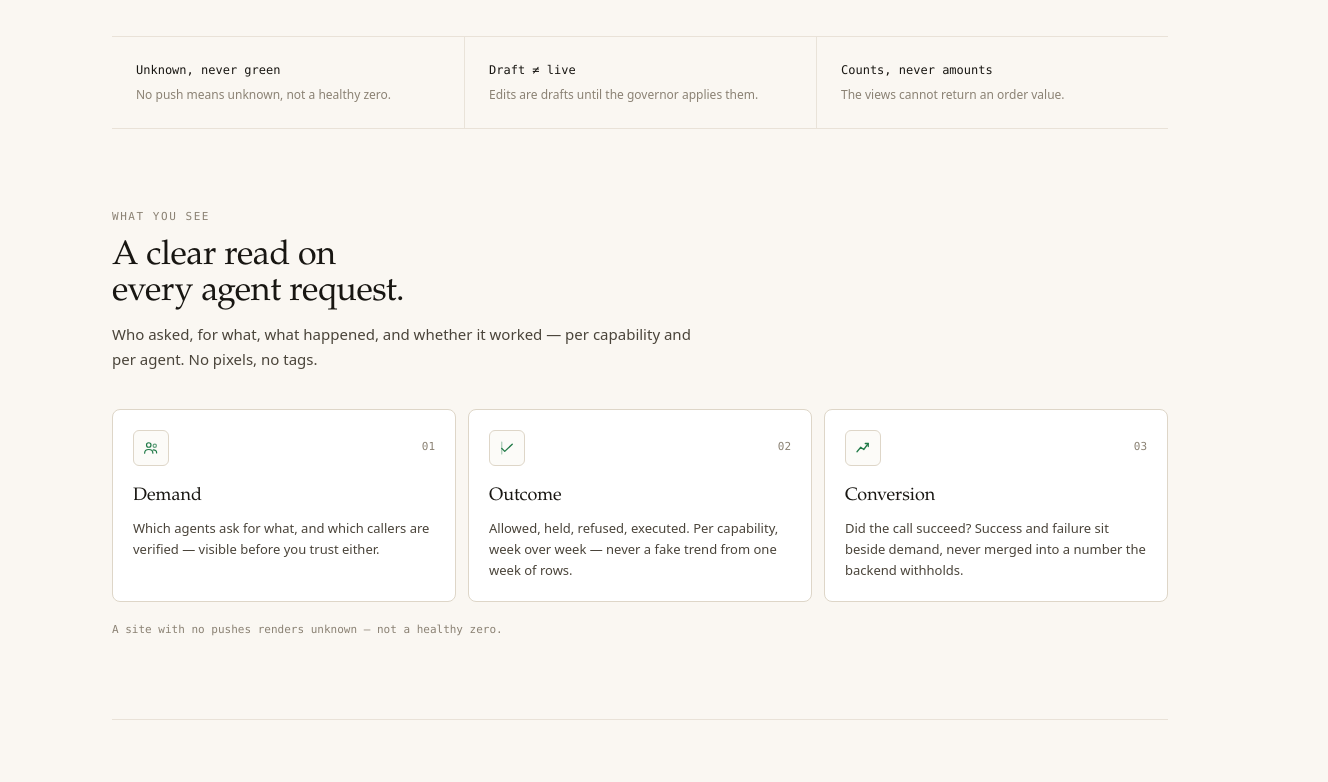
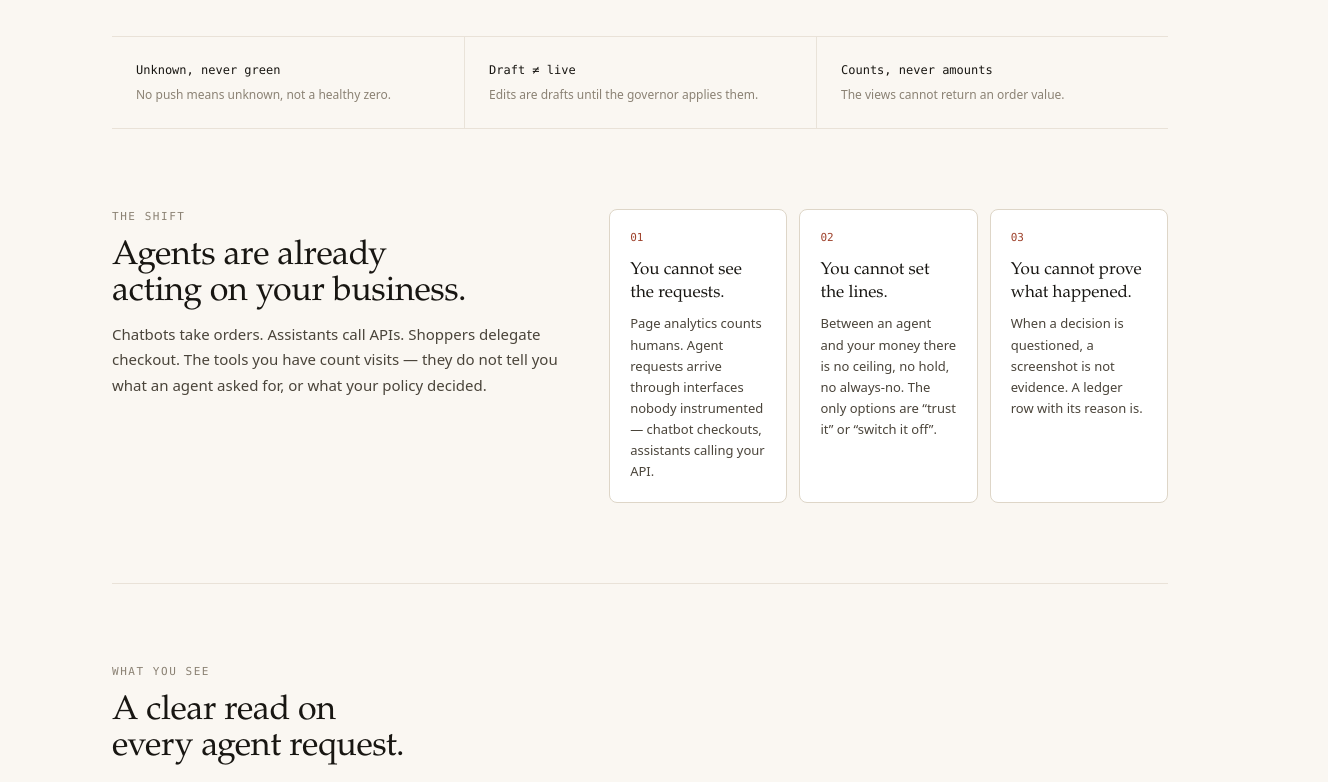
Before and after one commit to rawatarpit/agentport-ui, a Next.js app: page /home in a window 1280 px wide. Shown: the part 760-1542 px from the top of the page, 1328 px wide, since content can reach past the window. Built offline with nearby package versions, Linux system fonts and the light colour scheme.

Commit message:
feat(landing): deeper design pass — why, control, flow, invite form

```diff
--- a/app/home/page.tsx
+++ b/app/home/page.tsx
@@ -48,6 +48,21 @@ const EXAMPLE_ROWS = [
   },
 ]
 
+const PROBLEMS = [
+  {
+    title: 'You cannot see the requests.',
+    body: 'Page analytics counts humans. Agent requests arrive through interfaces nobody instrumented — chatbot checkouts, assistants calling your API.',
+  },
+  {
+    title: 'You cannot set the lines.',
+    body: 'Between an agent and your money there is no ceiling, no hold, no always-no. The only options are “trust it” or “switch it off”.',
+  },
+  {
+    title: 'You cannot prove what happened.',
+    body: 'When a decision is questioned, a screenshot is not evidence. A ledger row with its reason is.',
+  },
+]
+
 const PILLARS = [
   {
     title: 'Demand',
@@ -81,6 +96,21 @@ const STEPS = [
     n: '3',
     title: 'Watch the proof',
     body: 'Every decision lands on your ledger with its reason. When a site goes quiet, the console says unknown — never green.',
+  },
+]
+
+const FLOW = [
+  {
+    label: 'Discovery',
+    body: 'Your site publishes a small, advisory manifest that points agents at the hosted governor. Nothing on your site decides anything.',
+  },
+  {
+    label: 'Decision',
+    body: 'The governor verifies the caller, evaluates your ordered policy, then executes or refuses. Your ceilings and holds run first.',
+  },
+  {
+    label: 'Proof',
+    body: 'Every decision is written to your ledger with its reason and digest. Counts and decisions — never your order values.',
   },
 ]
 
@@ -162,8 +192,8 @@ const PILOT_TERMS = [
 ]
 
 const NAV = [
+  { href: '#problem', label: 'Why' },
   { href: '#see', label: 'What you see' },
-  { href: '#control', label: 'What you control' },
   { href: '#how', label: 'How it works' },
   { href: '#contact', label: 'Pilot' },
 ]
@@ -178,7 +208,7 @@ export default function HomePage() {
   return (
     <div className="min-h-screen">
       <header className="sticky top-0 z-40 border-b border-ink-line/70 bg-ink/80 backdrop-blur-md">
-        <div className="mx-auto flex w-full max-w-[1120px] items-center justify-between gap-4 px-5 py-3.5 sm:px-8">
+        <div className="mx-auto flex w-full max-w-[1120px] items-center justify-between gap-3 px-5 py-3.5 sm:px-8">
           <Link href="/" aria-label="AgentPort home" className="shrink-0">
             <AgentPortLogo />
           </Link>
@@ -199,10 +229,10 @@ export default function HomePage() {
             <div className="hidden w-28 sm:block">
               <ThemeToggle />
             </div>
-            <Link href="/login" className="btn px-4 py-2">
+            <Link href="/login" className="btn hidden px-4 py-2 sm:inline-flex">
               Sign in
             </Link>
-            <a href="#contact" className="btn btn-primary px-4 py-2">
+            <a href="#contact" className="btn btn-primary px-3 py-1.5 sm:px-4 sm:py-2">
               Request an invite
             </a>
           </div>
@@ -220,6 +250,13 @@ export default function HomePage() {
               backgroundSize: '22px 22px',
               maskImage: 'radial-gradient(ellipse 70% 60% at 25% 5%, black, transparent 75%)',
               WebkitMaskImage: 'radial-gradient(ellipse 70% 60% at 25% 5%, black, transparent 75%)',
+            }}
+          />
+          <div
+            aria-hidden="true"
+            className="pointer-events-none absolute -right-40 top-0 -z-10 hidden h-[420px] w-[420px] rounded-full lg:block"
+            style={{
+              background: 'radial-gradient(circle, rgba(47,156,104,0.10), transparent 65%)',
             }}
           />
 
@@ -330,8 +367,28 @@ export default function HomePage() {
           </div>
         </section>
 
+        {/* The shift — why this exists. */}
+        <section id="problem" className="scroll-mt-24 py-16 sm:py-20">
+          <div className="grid gap-10 lg:grid-cols-[0.9fr_1.1fr]">
+            <SectionHeading
+              eyebrow="The shift"
+              title="Agents are already acting on your business."
+              lede="Chatbots take orders. Assistants call APIs. Shoppers delegate checkout. The tools you have count visits — they do not tell you what an agent asked for, or what your policy decided."
+            />
+            <div className="grid gap-3 sm:grid-cols-3">
+              {PROBLEMS.map((p, i) => (
+                <div key={p.title} className="panel flex flex-col p-5">
+                  <span className="font-mono text-[11px] text-rust">0{i + 1}</span>
+                  <p className="mt-3 font-display text-[17px] leading-snug text-bone">{p.title}</p>
+                  <p className="mt-2 text-[13px] leading-relaxed text-bone-dim">{p.body}</p>
+                </div>
+              ))}
+            </div>
+          </div>
+        </section>
+
         {/* What you see */}
-        <section id="see" className="scroll-mt-24 py-16 sm:py-20">
+        <section id="see" className="scroll-mt-24 border-t border-ink-line/60 py-16 sm:py-20">
           <SectionHeading
             eyebrow="What you see"
             title="A clear read on every agent request."
@@ -424,6 +481,36 @@ export default function HomePage() {
               </li>
             ))}
           </ol>
+        </section>
+
+        {/* Under the hood — one path, one record. */}
+        <section className="border-t border-ink-line/60 py-16 sm:py-20">
+          <SectionHeading
+            eyebrow="Under the hood"
+            title="One path. One record."
+            lede="Nothing on your site decides whether a call is allowed. Enforcement lives on the hosted governor; the console only authors and displays."
+          />
+          <div className="relative mt-10 grid gap-3 lg:grid-cols-3">
+            {FLOW.map((f, i) => (
+              <div key={f.label} className="panel relative p-5">
+                <div className="flex items-center justify-between">
+                  <span className="font-mono text-[11px] uppercase tracking-[0.12em] text-verdant">
+                    {f.label}
+                  </span>
+                  <span className="font-mono text-[11px] text-bone-faint">0{i + 1}</span>
+                </div>
+                <p className="mt-3 text-[13px] leading-relaxed text-bone-dim">{f.body}</p>
+                {i < FLOW.length - 1 ? (
+                  <span
+                    aria-hidden="true"
+                    className="absolute -right-2 top-1/2 hidden font-mono text-bone-faint lg:block"
+                  >
+                    →
+                  </span>
+                ) : null}
+              </div>
+            ))}
+          </div>
         </section>
 
         {/* The invariants, stated as promises the product keeps. */}
```
